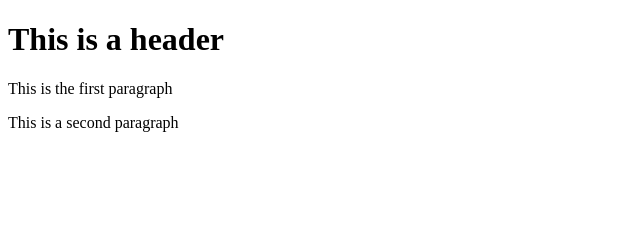
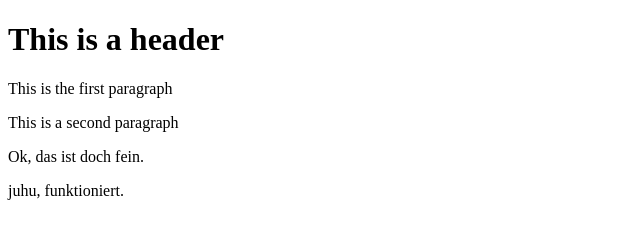
Before and after one commit to SylviaGonschior/gitTest, a website: page index.html in a window 1280 px wide. Shown: the whole page, without its empty margins (0-640 px from the left). Drawn offline with Linux system fonts and the light colour scheme.

Commit message:
fourth commit

```diff
--- a/index.html
+++ b/index.html
@@ -9,6 +9,8 @@
 <h1>This is a header</h1>
 <p>This is the first paragraph</p>
 <p>This is a second paragraph</p>
+<p>Ok, das ist doch fein.</p>
+<p>juhu, funktioniert.</p>
 
 </body>
 </html>
```
Also changed, not shown: package.json (added, +30 -0 lines), 3 other files.
